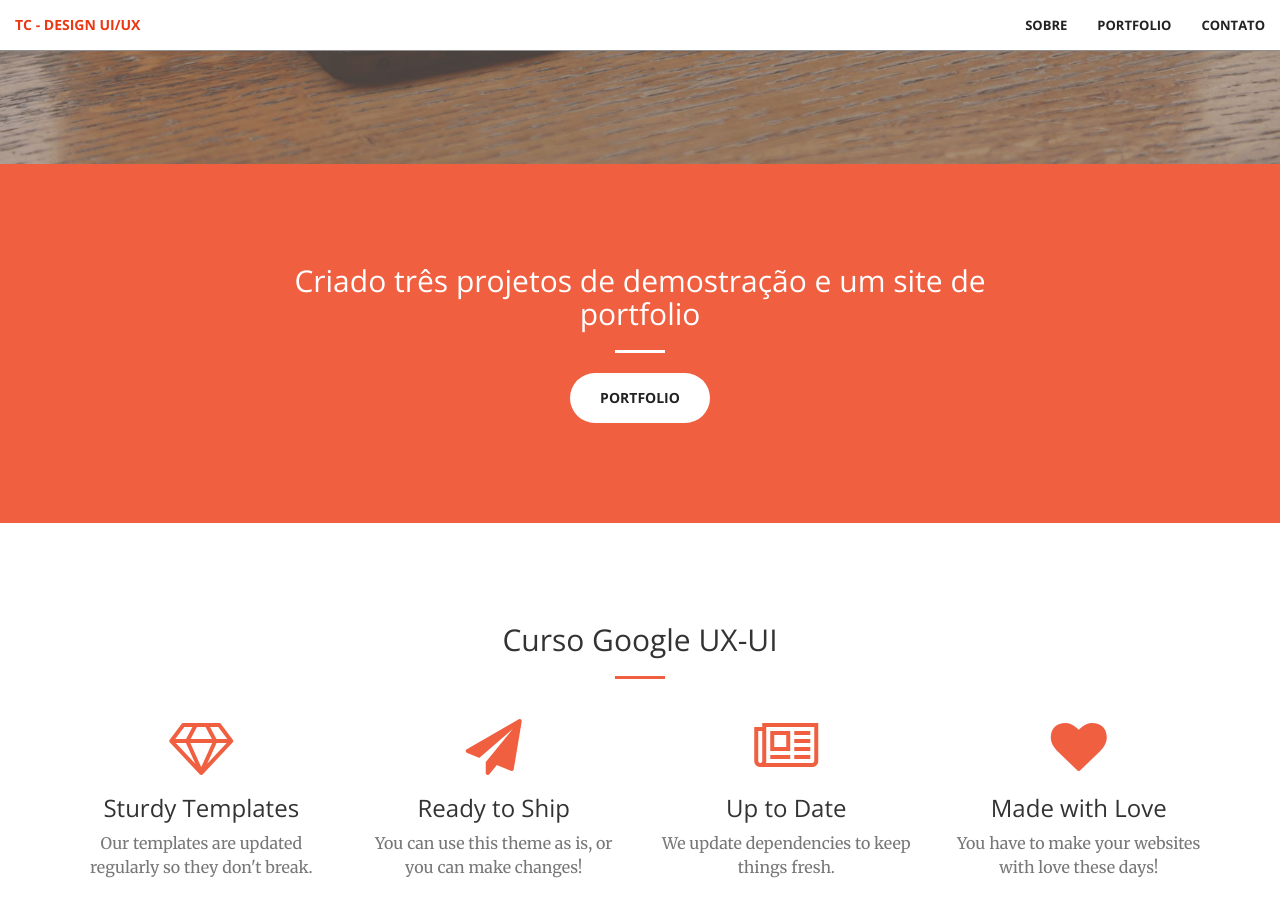
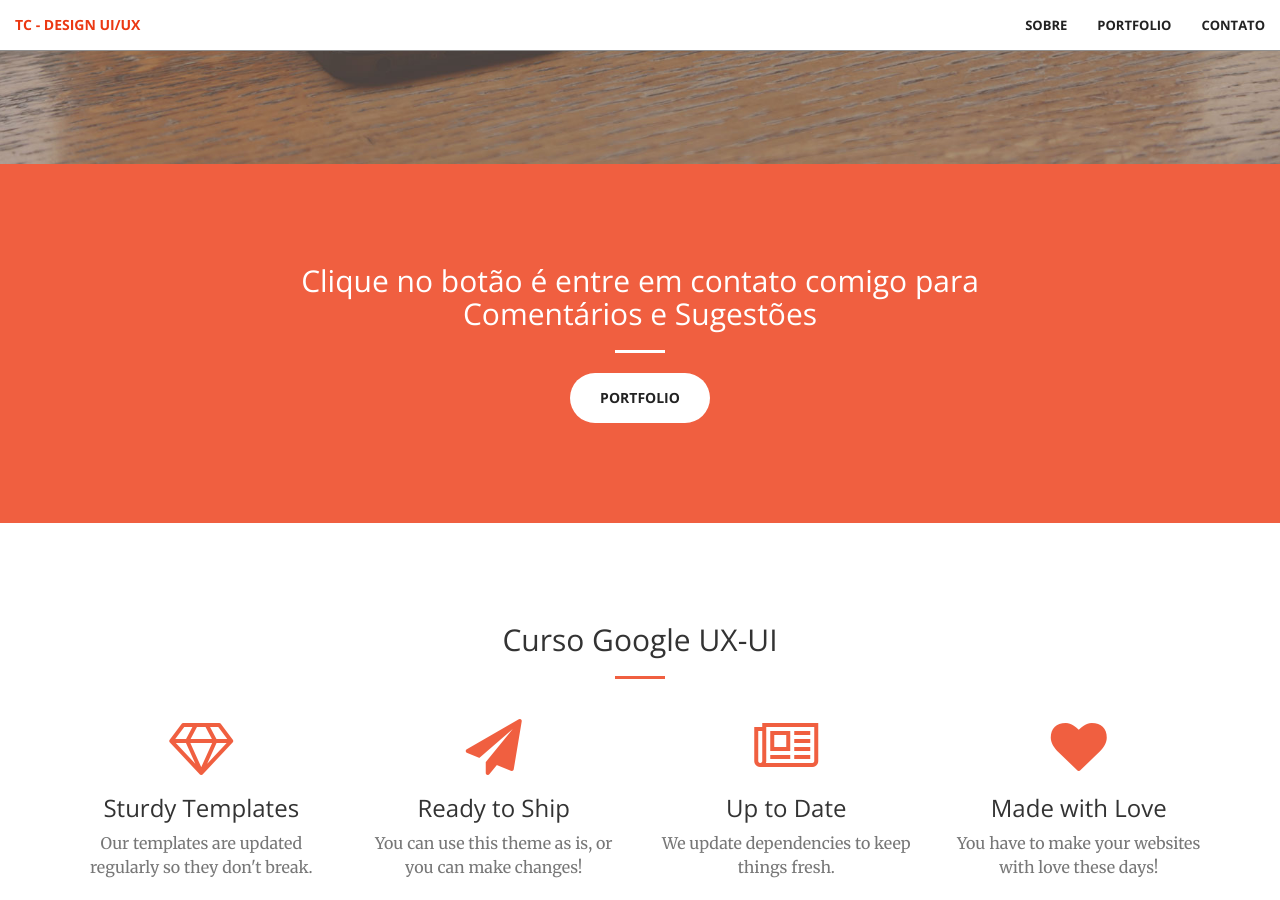
Before and after one commit to tiagocopelli/Coursera-Google-Design-UX, a Jekyll site: the page built from index.html, in a window 1280 px wide and 900 px high, scrolled down 736 px. Built offline with Jekyll 4.4.1, drawn with Linux system fonts in a browser that asks for light colours.

Commit message:
Update call-to-action.html

```diff
--- a/_includes/call-to-action.html
+++ b/_includes/call-to-action.html
@@ -2,7 +2,8 @@
     <div class="container">
         <div class="row">
             <div class="col-lg-8 col-lg-offset-2 text-center">
-                <h2 class="section-heading">Criado três projetos de demostração e um site de portfolio</h2>
+                <h2 class="section-heading">Clique no botão é entre em contato
+                comigo para Comentários e Sugestões</h2>
                 <hr class="light">
                 <p class="text-faded"> </p>
                 <a href="#contact" class="btn btn-default btn-xl">Portfolio</a>
```
